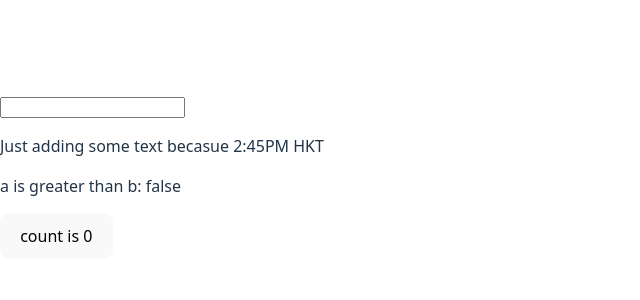
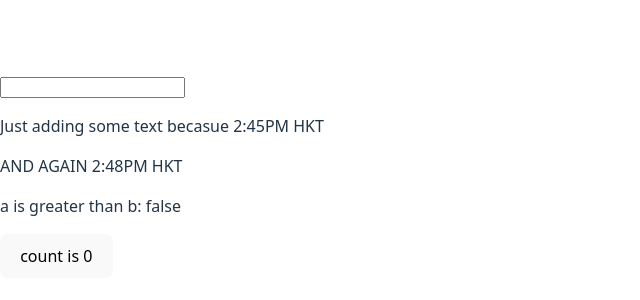
Before and after one commit to georgebranda-source/reactjs-firstsite, a React (Vite) app: page / in a window 1280 px wide. Shown: the part 224-524 px from the top of the page, without its empty margins (0-640 px from the left). Built offline with nearby package versions, Linux system fonts and the light colour scheme.

Commit message:
Update App.jsx

```diff
--- a/src/App.jsx
+++ b/src/App.jsx
@@ -18,6 +18,7 @@ function App() {
       <p> Just adding some text becasue
         2:45PM HKT
       </p>
+      <p> AND AGAIN 2:48PM HKT</p>
 
 
 
```
